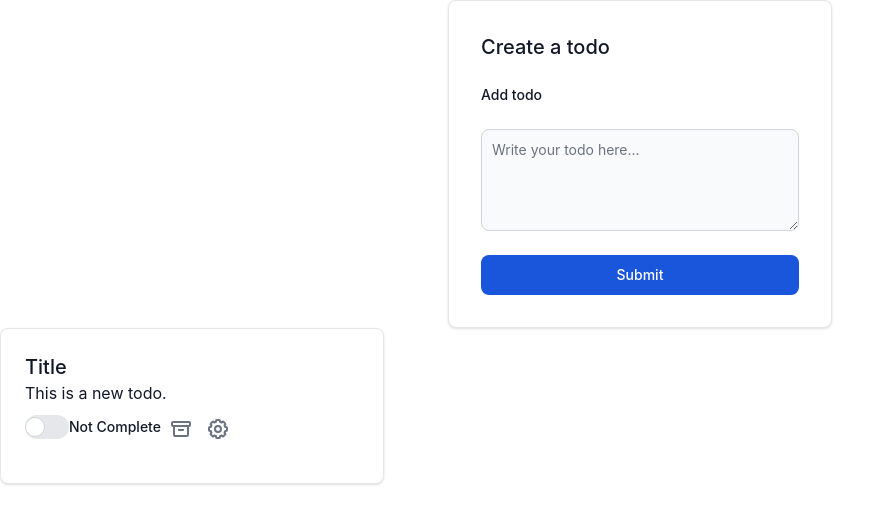
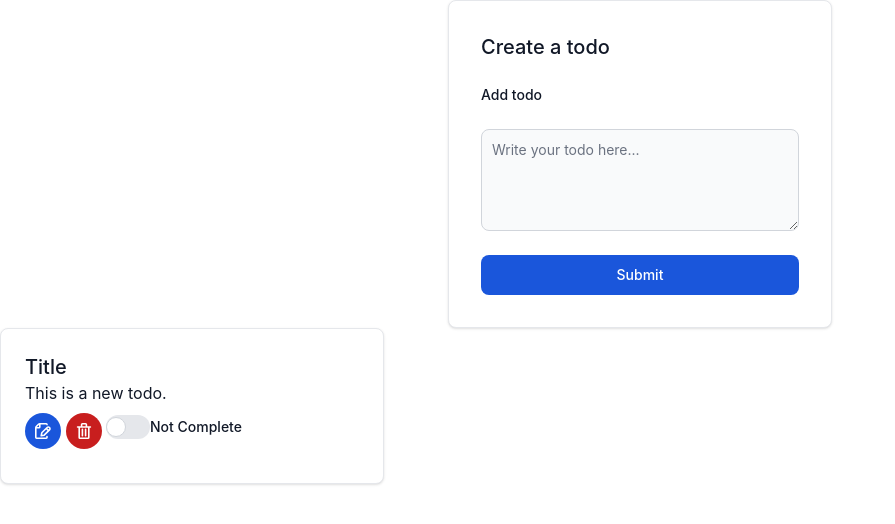
Before and after one commit to AristonCatipay/fast_api_todo_app, a FastAPI app: page / in a window 1280 px wide. Shown: the top 524 px of the page, without its empty margins (0-895 px from the left). Run offline with FastAPI, Linux system fonts and the light colour scheme; data comes from the database, SQL or seed files in the repository; both versions use the stored data as it was after the commit; some libraries are stand-ins or nearby versions.

Commit message:
Remove the button to archieve and replace it with update todo title button. Also updated the design of buttons.

```diff
--- a/templates/home.html
+++ b/templates/home.html
@@ -17,6 +17,20 @@
                 <div class="p-6 rounded-b-lg">
                     <h2 class="text-xl font-medium text-gray-900 dark:text-white">Title</h2>
                     <h2 class="block mb-2 text-base font-normal text-gray-900 dark:text-white">{{ todo.title}}</h2>
+                    <a href="#" type="button" class="text-white bg-blue-700 hover:bg-blue-800 focus:ring-4 focus:outline-none focus:ring-blue-300 font-medium rounded-full text-sm p-2.5 text-center inline-flex items-center me-2 dark:bg-blue-600 dark:hover:bg-blue-700 dark:focus:ring-blue-800">
+                        <svg class="w-4 h-4" aria-hidden="true" xmlns="http://www.w3.org/2000/svg" fill="none" viewBox="0 0 20 20">
+                            <path stroke="currentColor" stroke-linecap="round" stroke-linejoin="round" stroke-width="2" d="M15 17v1a.97.97 0 0 1-.933 1H1.933A.97.97 0 0 1 1 18V5.828a2 2 0 0 1 .586-1.414l2.828-2.828A2 2 0 0 1 5.828 1h8.239A.97.97 0 0 1 15 2M6 1v4a1 1 0 0 1-1 1H1m13.14.772 2.745 2.746M18.1 5.612a2.086 2.086 0 0 1 0 2.953l-6.65 6.646-3.693.739.739-3.692 6.646-6.646a2.087 2.087 0 0 1 2.958 0Z"/>
+                        </svg>
+                        <span class="sr-only">Delete</span>
+                    </a>
+
+                    <a href="/delete/{{ todo.id }}" type="button" class="text-white bg-red-700 hover:bg-red-800 focus:ring-4 focus:outline-none focus:ring-blue-300 font-medium rounded-full text-sm p-2.5 text-center inline-flex items-center me-2 dark:bg-blue-600 dark:hover:bg-blue-700 dark:focus:ring-blue-800">
+                        <svg class="w-4 h-4" aria-hidden="true" xmlns="http://www.w3.org/2000/svg" fill="none" viewBox="0 0 18 20">
+                            <path stroke="currentColor" stroke-linecap="round" stroke-linejoin="round" stroke-width="2" d="M1 5h16M7 8v8m4-8v8M7 1h4a1 1 0 0 1 1 1v3H6V2a1 1 0 0 1 1-1ZM3 5h12v13a1 1 0 0 1-1 1H4a1 1 0 0 1-1-1V5Z"/>
+                        </svg>
+                        <span class="sr-only">Delete</span>
+                    </a>
+
                     <label class="relative inline-flex items-center mb-5 cursor-pointer">
                         <input type="checkbox" value="" class="sr-only peer" {% if todo.complete %} checked {% endif %}>
                         <div class="w-11 h-6 bg-gray-200 peer-focus:outline-none peer-focus:ring-4 peer-focus:ring-blue-300 dark:peer-focus:ring-blue-800 rounded-full peer dark:bg-gray-700 peer-checked:after:translate-x-full rtl:peer-checked:after:-translate-x-full peer-checked:after:border-white after:content-[''] after:absolute after:top-[2px] after:start-[2px] after:bg-white after:border-gray-300 after:border after:rounded-full after:w-5 after:h-5 after:transition-all dark:border-gray-600 peer-checked:bg-blue-600"
@@ -26,33 +40,6 @@
                     </label>
 
                     <a id="updateLink_{{ todo.id }}" href="/update/{{ todo.id }}" class="hidden"></a>
-
-                    <button class="inline-block text-gray-500 dark:text-gray-400 hover:bg-gray-100 dark:hover:bg-gray-700 rounded-lg text-sm p-1.5" type="button">
-                        <svg class="w-5 h-5" aria-hidden="true" xmlns="http://www.w3.org/2000/svg" fill="none" viewBox="0 0 20 16">
-                            <path stroke="currentColor" stroke-linejoin="round" stroke-width="2" d="M8 8v1h4V8m4 7H4a1 1 0 0 1-1-1V5h14v9a1 1 0 0 1-1 1ZM2 1h16a1 1 0 0 1 1 1v2a1 1 0 0 1-1 1H2a1 1 0 0 1-1-1V2a1 1 0 0 1 1-1Z"/>
-                        </svg>
-                    </button>
-
-                    <button id="dropdownButton" data-dropdown-toggle="dropdown_{{todo.id}}" class="inline-block text-gray-500 dark:text-gray-400 hover:bg-gray-100 dark:hover:bg-gray-700 focus:ring-4 focus:outline-none focus:ring-gray-200 dark:focus:ring-gray-700 rounded-lg text-sm p-1.5" type="button">
-                        <span class="sr-only">Open dropdown</span>
-                        <svg class="w-5 h-5" aria-hidden="true" xmlns="http://www.w3.org/2000/svg" fill="none" viewBox="0 0 20 20">
-                            <g stroke="currentColor" stroke-linecap="round" stroke-linejoin="round" stroke-width="2">
-                              <path d="M19 11V9a1 1 0 0 0-1-1h-.757l-.707-1.707.535-.536a1 1 0 0 0 0-1.414l-1.414-1.414a1 1 0 0 0-1.414 0l-.536.535L12 2.757V2a1 1 0 0 0-1-1H9a1 1 0 0 0-1 1v.757l-1.707.707-.536-.535a1 1 0 0 0-1.414 0L2.929 4.343a1 1 0 0 0 0 1.414l.536.536L2.757 8H2a1 1 0 0 0-1 1v2a1 1 0 0 0 1 1h.757l.707 1.707-.535.536a1 1 0 0 0 0 1.414l1.414 1.414a1 1 0 0 0 1.414 0l.536-.535L8 17.243V18a1 1 0 0 0 1 1h2a1 1 0 0 0 1-1v-.757l1.707-.708.536.536a1 1 0 0 0 1.414 0l1.414-1.414a1 1 0 0 0 0-1.414l-.535-.536.707-1.707H18a1 1 0 0 0 1-1Z"/>
-                              <path d="M10 13a3 3 0 1 0 0-6 3 3 0 0 0 0 6Z"/>
-                            </g>
-                        </svg>
-                    </button>
-                    <!-- Dropdown menu -->
-                    <div id="dropdown_{{todo.id}}" class="z-10 hidden text-base list-none bg-white divide-y divide-gray-100 rounded-lg shadow w-44 dark:bg-gray-700">
-                        <ul class="py-2" aria-labelledby="dropdownButton">
-                            <li>
-                                <a href="#" class="block px-4 py-2 text-sm text-gray-700 hover:bg-gray-100 dark:hover:bg-gray-600 dark:text-gray-200 dark:hover:text-white">Edit</a>
-                            </li>
-                            <li>
-                                <a href="/delete/{{ todo.id }}" class="block px-4 py-2 text-sm text-red-600 hover:bg-gray-100 dark:hover:bg-gray-600 dark:text-gray-200 dark:hover:text-white">Delete</a>
-                            </li>
-                        </ul>
-                    </div>
                 </div>
             </a>
         </div>
```
Also changed, not shown: db.sqlite.
